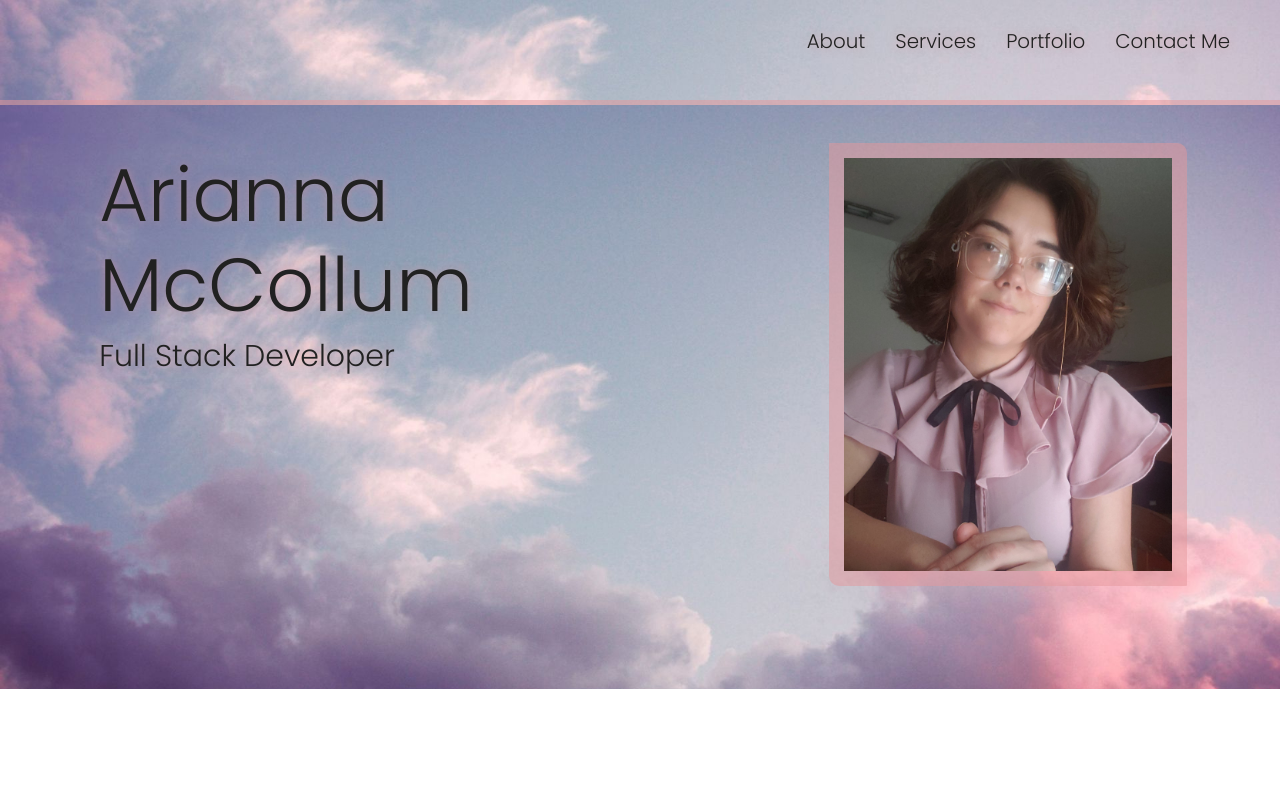
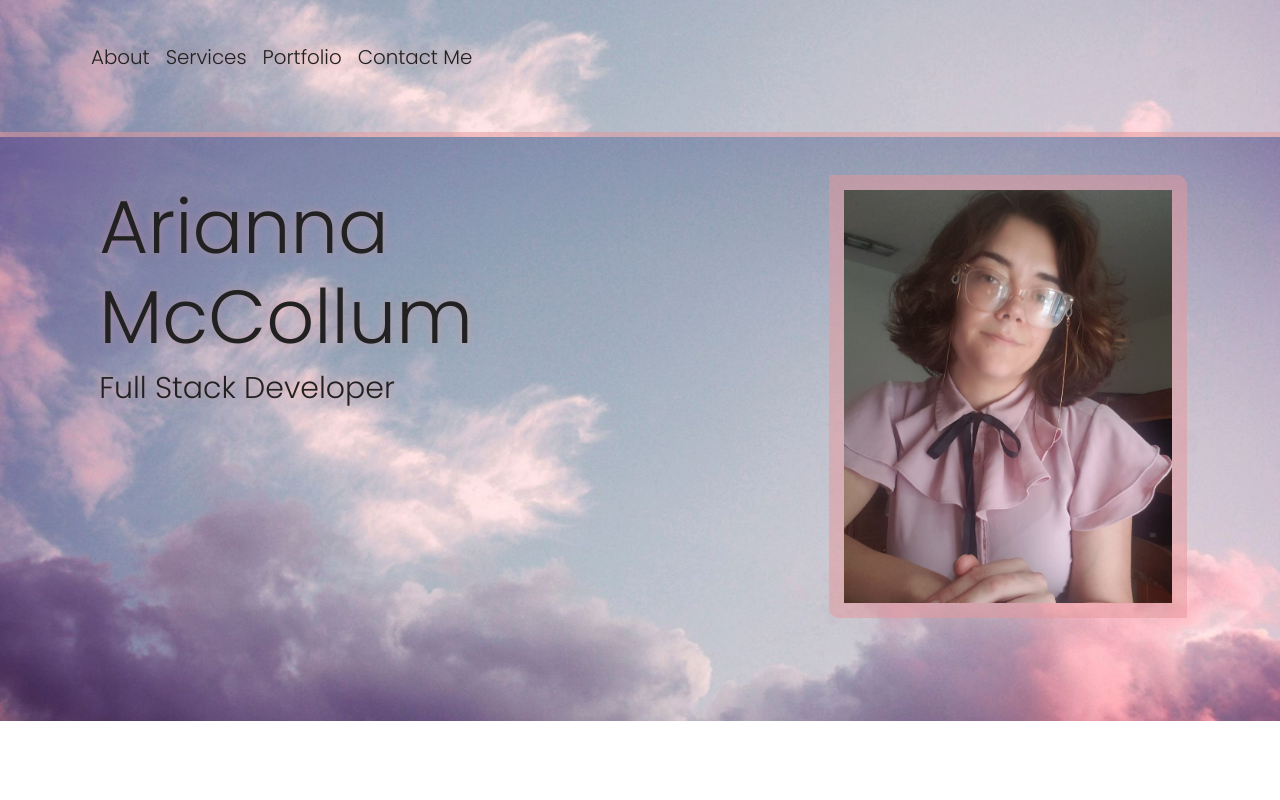
Before and after one commit to Arianna-McCollum/AriannaMcCollum-Portfolio, a React (Create React App) app: page / in a window 1280 px wide. Shown: the top 800 px of the page. Built offline with nearby package versions, Linux system fonts and the light colour scheme.

Commit message:
Implemented react bootstrap for navbar to highlight current page

```diff
--- a/package.json
+++ b/package.json
@@ -7,7 +7,9 @@
     "@testing-library/react": "^11.2.7",
     "@testing-library/user-event": "^12.8.3",
     "react": "^17.0.2",
+    "react-bootstrap": "^2.0.2",
     "react-dom": "^17.0.2",
+    "react-router-dom": "^6.0.0",
     "react-scripts": "4.0.3",
     "web-vitals": "^1.1.2"
   },
--- a/public/index.html
+++ b/public/index.html
@@ -9,6 +9,8 @@
     <link href="https://cdn.jsdelivr.net/npm/bootstrap@5.1.1/dist/css/bootstrap.min.css" rel="stylesheet">
     <link rel="stylesheet" href="https://cdnjs.cloudflare.com/ajax/libs/animate.css/4.1.1/animate.min.css"/>
     <link rel="stylesheet" href="https://stackpath.bootstrapcdn.com/bootstrap/4.1.3/css/bootstrap.min.css" integrity="sha384-MCw98/SFnGE8fJT3GXwEOngsV7Zt27NXFoaoApmYm81iuXoPkFOJwJ8ERdknLPMO" crossorigin="anonymous">
+    <script src="http://code.jquery.com/jquery-2.1.4.min.js"></script>
+
     <meta name="viewport" content="width=device-width, initial-scale=1" />
     <meta name="theme-color" content="#000000" />
     <meta
--- a/src/App.js
+++ b/src/App.js
@@ -5,16 +5,16 @@ import ContactForm from './components/Contact';
 import Portfolio from './components/Portfolio';
 import Header from './components/Header';
 import Footer from './components/Footer';
-import Nav from './components/Nav';
+import Navigation from './components/Nav';
 
 
 function App() {
-
   return (
     <div>
       <main>
-        <Nav></Nav>
-        <Header></Header>
+      <Navigation>
+      </Navigation>
+        <Header ></Header>
         <About></About>
         <Services></Services>
         <Portfolio></Portfolio>
--- a/src/components/Nav/index.js
+++ b/src/components/Nav/index.js
@@ -1,21 +1,23 @@
-import React from 'react';
+import React from "react";
+import { Navbar, Nav } from "react-bootstrap";
 
-
-function Nav() {
-  return (
-<header class="hero-header" id="hero-header">
-    <div class="wrapper">
-   </div>
-   <nav>
-        <ul>
-            <li><a href="#about">About</a></li>
-            <li><a href="#services">Services</a></li>
-            <li><a href="#portfolio">Portfolio</a></li>
-            <li><a href="#contact">Contact Me</a></li>
-        </ul>
-    </nav>
-</header>
-  );
+function Navigation() {
+        return (
+        <header class="hero-header" id="hero-header">
+            <div>
+                <Navbar>
+                        <ul>
+                            <Nav>
+                                <li><Nav.Link href="#about">About</Nav.Link></li>
+                                <li><Nav.Link href="#services">Services</Nav.Link></li>
+                                <li><Nav.Link href="#portfolio">Portfolio</Nav.Link></li>
+                                <li><Nav.Link href="#contact">Contact Me</Nav.Link></li>
+                            </Nav>
+                        </ul>
+                </Navbar>
+            </div>
+        </header>
+    );
 }
 
-export default Nav;
+export default Navigation;
--- a/src/components/Portfolio/index.js
+++ b/src/components/Portfolio/index.js
@@ -9,6 +9,10 @@ import project6 from "../../assets/projects/portfolio-6.png";
 function Portfolio() {
   return (
 <section id="portfolio" class="section-portfolio">
+            <br>
+            </br>
+            <br>
+            </br>
         <div class="container">
             <div class="text-center">
                 <h3 class="portfolio-title">Portfolio</h3>
--- a/src/index.css
+++ b/src/index.css
@@ -134,6 +134,21 @@ header nav ul li a:hover {
   color: var(--tertiary-color);
   text-shadow: none;
 }
+
+.navbar-light .navbar-nav .active>.nav-link, .navbar-light .navbar-nav .nav-link.active, .navbar-light .navbar-nav .nav-link.show, .navbar-light .navbar-nav .show>.nav-link {
+  color: antiquewhite;
+}
+
+.navbar-light .navbar-nav .nav-link {
+  color: #212121;
+}
+
+.navbar-light .navbar-nav .nav-link:hover{
+  color: var(--tertiary-color);
+  text-shadow: none;
+}
+
+
 
 
 .hero {
--- a/src/index.js
+++ b/src/index.js
@@ -3,10 +3,14 @@ import ReactDOM from 'react-dom';
 import './index.css';
 import App from './App';
 import reportWebVitals from './reportWebVitals';
+import { BrowserRouter} from "react-router-dom";
+
 
 ReactDOM.render(
   <React.StrictMode>
+    <BrowserRouter>
     <App />
+    </BrowserRouter>
   </React.StrictMode>,
   document.getElementById('root')
 );
```
Also changed, not shown: public/scroll-to-top.js (line endings or trailing spaces), 1 other file (tests, documents, lock files or other folders).
